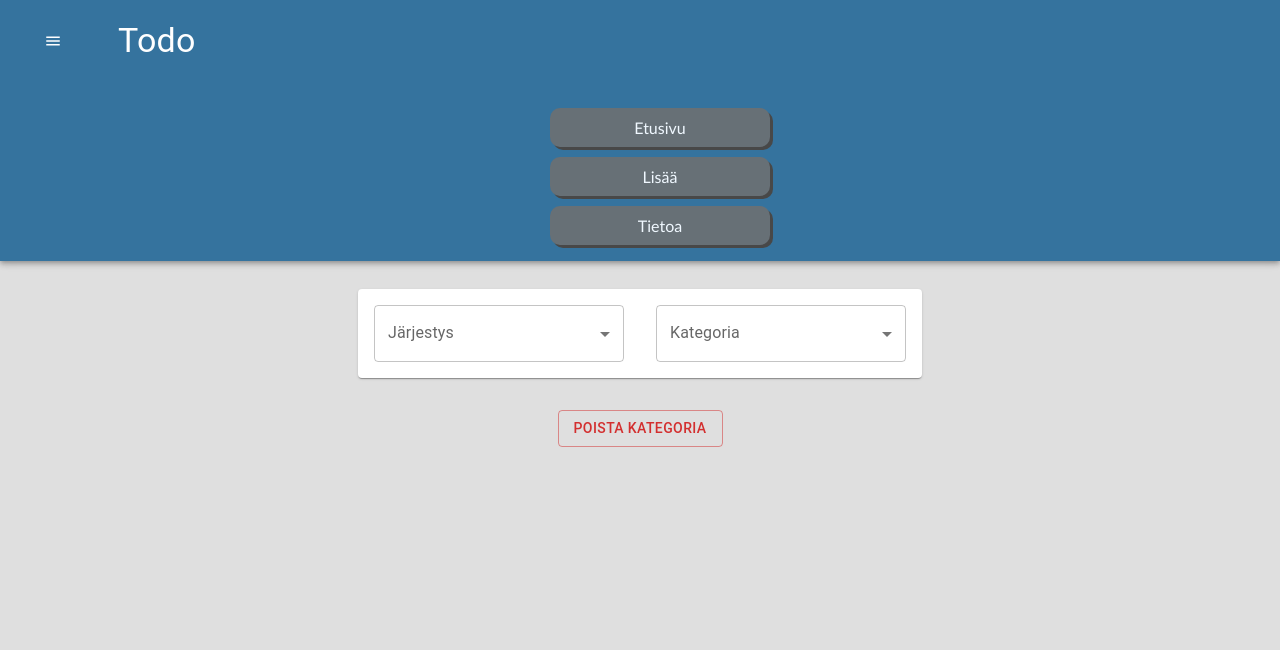
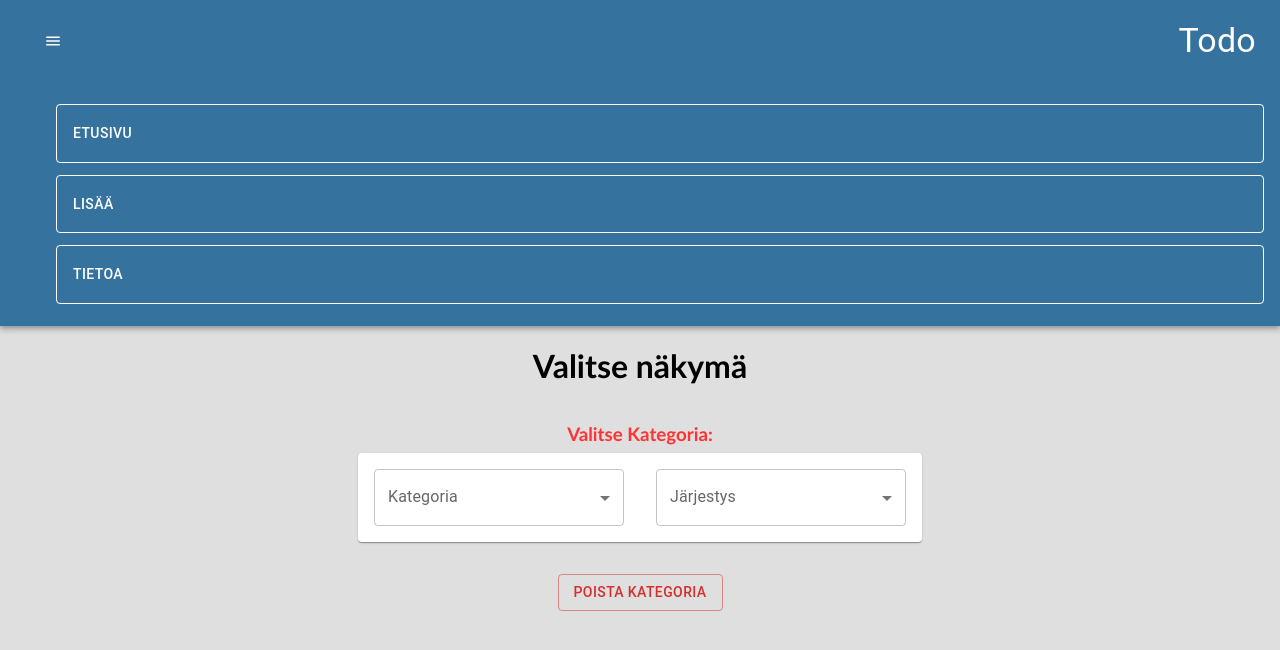
Before and after one commit to Depajo/todo-app, a React (Create React App) app: page / in a window 1280 px wide. Both pictures are taken after a click on the button "menu". Shown: the top 650 px of the page. Built offline with nearby package versions, Linux system fonts and the light colour scheme; data requests are answered from the project's data file.

Commit message:
ulkoasua muokattu ja korjattu bugeja

```diff
--- a/db.json
+++ b/db.json
@@ -1,23 +1,25 @@
 {
   "tasks": [
+    {
+      "tehtävä": "moi",
+      "kategoria": [
+        "Kaikki"
+      ],
+      "prioriteetti": 1,
+      "id": 1
+    },
+    {
+      "tehtävä": "Mammamia",
+      "kategoria": [
+        "Muut"
+      ],
+      "prioriteetti": 2,
+      "id": 2
+    },
     {
       "tehtävä": "",
       "kategoria": [],
       "prioriteetti": 0,
-      "id": 1
-    },
-    {
-      "tehtävä": "",
-      "kategoria": [],
-      "prioriteetti": 1,
-      "id": 2
-    },
-    {
-      "tehtävä": "moi3",
-      "kategoria": [
-        "moi"
-      ],
-      "prioriteetti": 3,
       "id": 3
     }
   ],
@@ -29,10 +31,6 @@
     {
       "nimi": "Muut",
       "id": 9
-    },
-    {
-      "nimi": "moi",
-      "id": 10
     }
   ]
 }
--- a/src/App.css
+++ b/src/App.css
@@ -1,6 +1,5 @@
 * {
-  font-family: "Trebuchet MS", "Lucida Sans Unicode", "Lucida Grande",
-    "Lucida Sans", Arial, sans-serif;
+  font-family: "Gill Sans", "Gill Sans MT", Calibri, "Trebuchet MS", sans-serif;
   order: 0;
 }
 body {
@@ -14,17 +13,7 @@ h1 {
 }
 
 .menuButton {
-  margin: auto;
-  margin-top: 10px;
   display: block;
-  text-decoration: none;
-  background-color: rgb(103, 112, 118);
-  color: aliceblue;
-  padding: 10px;
-  box-shadow: 3px 3px rgb(72, 72, 72);
-  border-radius: 10px;
-  max-width: 200px;
-  text-align: center;
 }
 
 .menuButton:hover {
@@ -71,6 +60,7 @@ h1 {
   padding: 10px;
   min-width: 300px;
   max-width: 300px;
+  height: auto;
   overflow: auto;
 }
 
--- a/src/App.js
+++ b/src/App.js
@@ -4,9 +4,19 @@ import Etusivu from "./etusivu.js";
 import ErrorSivu from "./errorSivu";
 import Tietoa from "./tietoa";
 import Lisaa from "./lisaa";
+import Tehtava from "./tehtava";
 import { useState } from "react";
-import { AppBar, Toolbar, Typography, IconButton } from "@mui/material";
+import {
+  AppBar,
+  Toolbar,
+  Typography,
+  IconButton,
+  Button,
+  MenuItem,
+} from "@mui/material";
 import MenuIcon from "@mui/icons-material/Menu";
+import { Margin } from "@mui/icons-material";
+import { margin, maxWidth } from "@mui/system";
 
 function App() {
   const [menuBarShow, setMenuBarShow] = useState("none");
@@ -23,30 +33,77 @@ function App() {
             edge="start"
             color="inherit"
             aria-label="menu"
-            sx={{ mr: 3, padding: 4 }}
+            sx={{ padding: 4 }}
             onClick={buttonHanlder}
           >
             <MenuIcon sx={{ fontSize: "large" }} />
           </IconButton>
-          <Typography variant="h4" component="div" sx={{ flexGrow: 1 }}>
+          <Typography
+            variant="h4"
+            component="div"
+            sx={{ flexGrow: 1, textAlign: "right" }}
+          >
             Todo
           </Typography>
         </Toolbar>
 
         <menu style={{ display: menuBarShow }}>
-          <Link className="menuButton" to={"/"} onClick={buttonHanlder}>
-            Etusivu
-          </Link>
-          <Link className="menuButton" to={"/lisaa"} onClick={buttonHanlder}>
-            Lisää
-          </Link>
-          <Link className="menuButton" to={"/tietoa"} onClick={buttonHanlder}>
-            Tietoa
-          </Link>
+          <MenuItem>
+            <Button
+              sx={{
+                color: "#fff",
+                padding: 2,
+                margin: "auto",
+                width: "100%",
+                textAlign: "left",
+                justifyContent: "left",
+                borderColor: "#fff",
+              }}
+              variant="outlined"
+              href="/"
+            >
+              Etusivu
+            </Button>
+          </MenuItem>
+          <MenuItem sx={{ fontSize: 20 }}>
+            <Button
+              sx={{
+                color: "#fff",
+                padding: 2,
+                margin: "auto",
+                width: "100%",
+                textAlign: "left",
+                justifyContent: "left",
+                borderColor: "#fff",
+              }}
+              variant="outlined"
+              href="/lisaa"
+            >
+              Lisää
+            </Button>
+          </MenuItem>
+          <MenuItem sx={{ fontSize: 20 }}>
+            <Button
+              sx={{
+                color: "#fff",
+                padding: 2,
+                margin: "auto",
+                width: "100%",
+                textAlign: "left",
+                justifyContent: "left",
+                borderColor: "#fff",
+              }}
+              variant="outlined"
+              href="/tietoa"
+            >
+              Tietoa
+            </Button>
+          </MenuItem>
         </menu>
       </AppBar>
       <Routes>
         <Route path="/" element={<Etusivu />} t />
+        <Route path="/tehtava/:id" element={<Tehtava />} />
         <Route path="/lisaa" element={<Lisaa />} />
         <Route path="/tietoa" element={<Tietoa />} />
         <Route path="*" element={<ErrorSivu />} />
--- a/src/etusivu.js
+++ b/src/etusivu.js
@@ -9,11 +9,11 @@ import {
   InputLabel,
   Select,
   MenuItem,
-  Alert,
 } from "@mui/material";
-import { showCategory, TaskCard, orderData } from "./myElements";
+import { ManyTasks } from "./taskCard";
+import { showCategory, orderData, HelpText } from "./myElements";
 import MuokkaaTaskia from "./muokkaaTaskia";
-import AddIcon from "@mui/icons-material/Add";
+import { useNavigate } from "react-router-dom";
 
 function Etusivu() {
   const [categoryData, setCategoryData] = useState([]);
@@ -22,6 +22,7 @@ function Etusivu() {
   const [order, setOrder] = useState("");
   const [editingTask, setEditingTask] = useState(-1);
   const [open, setOpen] = useState(false);
+  const navigate = useNavigate();
 
   useEffect(() => {
     getdata("http://localhost:3010/tasks")
@@ -41,7 +42,6 @@ function Etusivu() {
   const objTasksSorted = orderData(objTasks, order);
 
   const callChangeDataType = (event) => {
-    console.log(event.target.value);
     setDataType(event.target.value);
   };
 
@@ -98,27 +98,16 @@ function Etusivu() {
     setDataType("");
   };
 
+  const openTask = (task) => {
+    navigate("/tehtava/" + task.id);
+  };
+
   return (
     <div className="content">
+      <h1>Valitse näkymä</h1>
+      <HelpText dataType={dataType} order={order} />
       <div style={{ display: "flex" }}>
         <Paper sx={{ margin: 1 }}>
-          <FormControl sx={{ margin: 2 }}>
-            <InputLabel>Järjestys</InputLabel>
-            <Select
-              onChange={callChangeOrder}
-              value={order}
-              label="Järjestys"
-              sx={{ minWidth: 250 }}
-            >
-              <MenuItem value={"prioriteetti"}>Prioriteetti</MenuItem>
-              <MenuItem value={"aakkosjärjestys"}>
-                Aakkosjärjestyksessä
-              </MenuItem>
-              <MenuItem value={"uusin ensin"}>Uusin ensin</MenuItem>
-              <MenuItem value={"vanhin ensin"}>Vanhin ensin</MenuItem>
-            </Select>
-          </FormControl>
-
           <FormControl sx={{ margin: 2 }}>
             <InputLabel>Kategoria</InputLabel>
             <Select
@@ -134,20 +123,35 @@ function Etusivu() {
               ))}
             </Select>
           </FormControl>
+
+          <FormControl sx={{ margin: 2 }}>
+            <InputLabel>Järjestys</InputLabel>
+            <Select
+              onChange={callChangeOrder}
+              value={order}
+              label="Järjestys"
+              sx={{ minWidth: 250 }}
+            >
+              <MenuItem value={"prioriteetti"}>Oma Prioriteetti</MenuItem>
+              <MenuItem value={"aakkosjärjestys"}>
+                Aakkosjärjestyksessä
+              </MenuItem>
+              <MenuItem value={"uusin ensin"}>Uusin ensin</MenuItem>
+              <MenuItem value={"vanhin ensin"}>Vanhin ensin</MenuItem>
+            </Select>
+          </FormControl>
         </Paper>
       </div>
 
-      {objTasksSorted.map((task, i) => (
-        <TaskCard
-          key={i}
-          onetask={task}
-          index={i}
-          editHandle={editHandle}
-          plusPriority={plusPriority}
-          minusPriority={minusPriority}
-          plusIcon={<AddIcon />}
-        />
-      ))}
+      <ManyTasks
+        tasks={objTasksSorted}
+        order={order}
+        dataType={dataType}
+        editHandle={editHandle}
+        plusPriority={plusPriority}
+        minusPriority={minusPriority}
+        openTask={openTask}
+      />
 
       <Button
         sx={{ margin: 3 }}
--- a/src/lisaa.js
+++ b/src/lisaa.js
@@ -64,7 +64,7 @@ function Lisaa() {
     postdata("http://localhost:3010/tasks/", {
       tehtävä: newTaskName,
       kategoria: newTaskCategory,
-      listaNumero: 0,
+      prioriteetti: 0,
     });
     alert("Tehtävä lisätty");
     setNewTaskName("");
--- a/src/myElements.js
+++ b/src/myElements.js
@@ -1,13 +1,5 @@
-import React from "react";
-import {
-  FormLabel,
-  Checkbox,
-  Radio,
-  Card,
-  Button,
-  IconButton,
-} from "@mui/material/";
-import { margin } from "@mui/system";
+import React, { useEffect, useState } from "react";
+import { FormLabel, Checkbox, Radio } from "@mui/material/";
 
 const CreateCategoryCheckbox = (props) => {
   const isChecked = (name) => {
@@ -51,71 +43,24 @@ const CreateCategoryRadiobox = (props) => {
   });
 };
 
-const TaskCard = (props) => {
-  let id = props.onetask.id;
-  let kategotiat = props.onetask.kategoria.map((e, i) => (
-    <li style={{ margin: 5 }} key={i}>
-      {e}
-    </li>
-  ));
-  let tehtava = props.onetask.tehtävä;
-  let prioriteetti = props.onetask.prioriteetti;
+const HelpText = (props) => {
+  const [helpText, setHelpText] = useState("");
 
-  return (
-    <div className="object" key={props.indexi}>
-      <Card key={"card" + props.index} sx={{ padding: 3 }}>
-        <div className="id">
-          <h4 className="tehtavakortti-otsikko">ID:</h4>
-          <p className="tehtavakortti-arvo">{id}</p>
-        </div>
-        <div className="tehtava">
-          <h4 className="tehtavakortti-otsikko">Tehtävä:</h4>
-          <p className="tehtavakortti-arvo">{tehtava}</p>
-        </div>
-        <div className="kategoriat">
-          <h4 className="tehtavakortti-otsikko">Kategoriat:</h4>
-          <ul className="kategoriat-lista">{kategotiat}</ul>
-        </div>
-        <h4 className="tehtavakortti-otsikko">Prioriteetti:</h4>
-        <div className="prioriteetti" style={{ display: "flex" }}>
-          <h3 className="tehtavakortti-arvo">{prioriteetti}</h3>
-          <IconButton
-            onClick={() => props.plusPriority(props.onetask)}
-            sx={{
-              color: "#35739E",
-              fontSize: 20,
-              margin: 1,
-              padding: 2,
-              bgcolor: "#e1e1e1",
-            }}
-            variant="text"
-          >
-            +
-          </IconButton>
-          <IconButton
-            onClick={() => props.minusPriority(props.onetask)}
-            sx={{
-              color: "#35739E",
-              fontSize: 20,
-              margin: 1,
-              padding: 2,
-              bgcolor: "#e1e1e1",
-            }}
-            variant="text"
-          >
-            -
-          </IconButton>
-        </div>
-        <Button
-          onClick={() => props.editHandle(props.onetask)}
-          sx={{ color: "#35739E" }}
-          variant="text"
-        >
-          Muokkaa
-        </Button>
-      </Card>
-    </div>
-  );
+  console.log(props);
+  useEffect(() => {
+    console.log("helpText useEffect");
+    if (props.dataType === "") {
+      setHelpText("Valitse Kategoria:");
+    } else if (props.order === "") {
+      setHelpText("Valitse Järjestys:");
+    } else {
+      setHelpText("");
+    }
+  }, [helpText, props.dataType, props.order]);
+
+  console.log(helpText);
+
+  return <h3 style={{ color: "#ff3333", marginBottom: 0 }}>{helpText}</h3>;
 };
 
 const showCategory = (dataType, serverData) => {
@@ -236,10 +181,10 @@ export {
   CreateCategoryCheckbox,
   CreateCategoryRadiobox,
   mapArr,
-  TaskCard,
   showCategory,
   checkValueIsSame,
   orderData,
   shearchDataByTask,
   shearchDataById,
+  HelpText,
 };
--- /dev/null
+++ b/src/taskCard.js
@@ -0,0 +1,112 @@
+import React from "react";
+import { Card, Button, IconButton, Link } from "@mui/material/";
+
+const TaskCard = (props) => {
+  console.log(props.onetask);
+  let id = props.onetask.id;
+  let kategotiat = props.onetask.kategoria.map((e, i) => (
+    <li style={{ margin: 5 }} key={i}>
+      {e}
+    </li>
+  ));
+  let tehtava = props.onetask.tehtävä;
+  let prioriteetti = props.onetask.prioriteetti;
+
+  return (
+    <div className="object" key={props.indexi}>
+      <Card key={"card" + props.index} sx={{ padding: 3 }}>
+        <div className="id">
+          <h4 className="tehtavakortti-otsikko">ID:</h4>
+          <p className="tehtavakortti-arvo">{id}</p>
+        </div>
+        <div className="tehtava">
+          <h4 className="tehtavakortti-otsikko">Tehtävä:</h4>
+          <p className="tehtavakortti-arvo">{tehtava}</p>
+        </div>
+        <div className="kategoriat">
+          <h4 className="tehtavakortti-otsikko">Kategoriat:</h4>
+          <ul className="kategoriat-lista">{kategotiat}</ul>
+        </div>
+        <h4 className="tehtavakortti-otsikko">Oma Prioriteetti:</h4>
+        <div className="prioriteetti" style={{ display: "flex" }}>
+          <h3 className="tehtavakortti-arvo">{prioriteetti}</h3>
+          <IconButton
+            onClick={() => props.plusPriority(props.onetask)}
+            sx={{
+              color: "#35739E",
+              fontSize: 20,
+              margin: 1,
+              padding: 2,
+              bgcolor: "#e1e1e1",
+            }}
+            variant="text"
+          >
+            +
+          </IconButton>
+          <IconButton
+            onClick={() => props.minusPriority(props.onetask)}
+            sx={{
+              color: "#35739E",
+              fontSize: 20,
+              margin: 1,
+              padding: 2,
+              bgcolor: "#e1e1e1",
+            }}
+            variant="text"
+          >
+            -
+          </IconButton>
+        </div>
+        <Button
+          onClick={() => props.editHandle(props.onetask)}
+          sx={{ color: "#35739E" }}
+          variant="text"
+        >
+          Muokkaa
+        </Button>
+        <Button
+          onClick={() => props.openTask(props.onetask)}
+          sx={{ color: "#35739E" }}
+          variant="text"
+        >
+          Avaa tehtävä
+        </Button>
+      </Card>
+    </div>
+  );
+};
+
+function ManyTasks(props) {
+  if (
+    props.tasks.length === 0 &&
+    props.order.length > 0 &&
+    props.dataType.length > 0
+  ) {
+    return (
+      <div>
+        <h3>Ei tehtäviä</h3>
+        <Button sx={{ color: "#35739E" }} variant="outlined" href="/lisaa">
+          Lisää tehtävä
+        </Button>
+      </div>
+    );
+  } else {
+    return (
+      <div>
+        {props.tasks.map((task, i) => (
+          <TaskCard
+            key={i}
+            onetask={task}
+            index={i}
+            editHandle={props.editHandle}
+            plusPriority={props.plusPriority}
+            minusPriority={props.minusPriority}
+            openTask={props.openTask}
+          />
+        ))}
+      </div>
+    );
+  }
+}
+
+export { TaskCard, ManyTasks };
--- /dev/null
+++ b/src/tehtava.js
@@ -0,0 +1,39 @@
+import React, { useState, useEffect } from "react";
+import { useParams } from "react-router-dom";
+import { getdata } from "./data";
+import "./App.css";
+
+function Tehtava() {
+  const [task, setTask] = useState([]);
+  const id = useParams().id;
+  const [errorMessages, setErrorMessage] = useState();
+
+  useEffect(() => {
+    getdata("http://localhost:3010/tasks/" + id)
+      .then((res) => {
+        setTask(res.data);
+        console.log(res.data);
+      })
+      .catch((e) => setErrorMessage(e.message));
+  }, [id]);
+
+  if (task.length === 0) {
+    return <div>{errorMessages}.</div>;
+  } else {
+    return (
+      <div className="content">
+        <h1>Tehtävä</h1>
+        <h2>ID: {task.id}</h2>
+        <h2>Kategoriat:</h2>
+        <ul className="kategoriat-lista">
+          {task.kategoria.map((e, i) => (
+            <li key={i}>{e}</li>
+          ))}
+        </ul>
+        <h2>Prioriteetti: {task.prioriteetti}</h2>
+      </div>
+    );
+  }
+}
+
+export default Tehtava;
```
